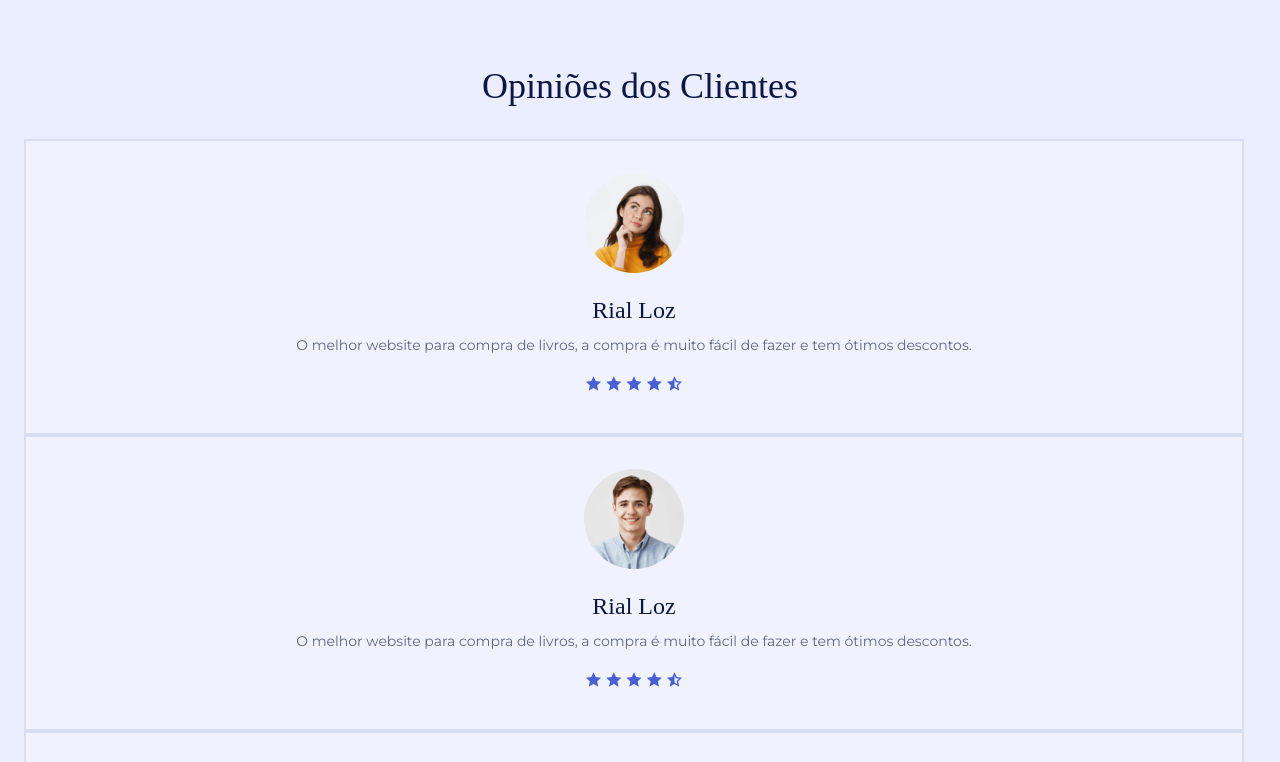
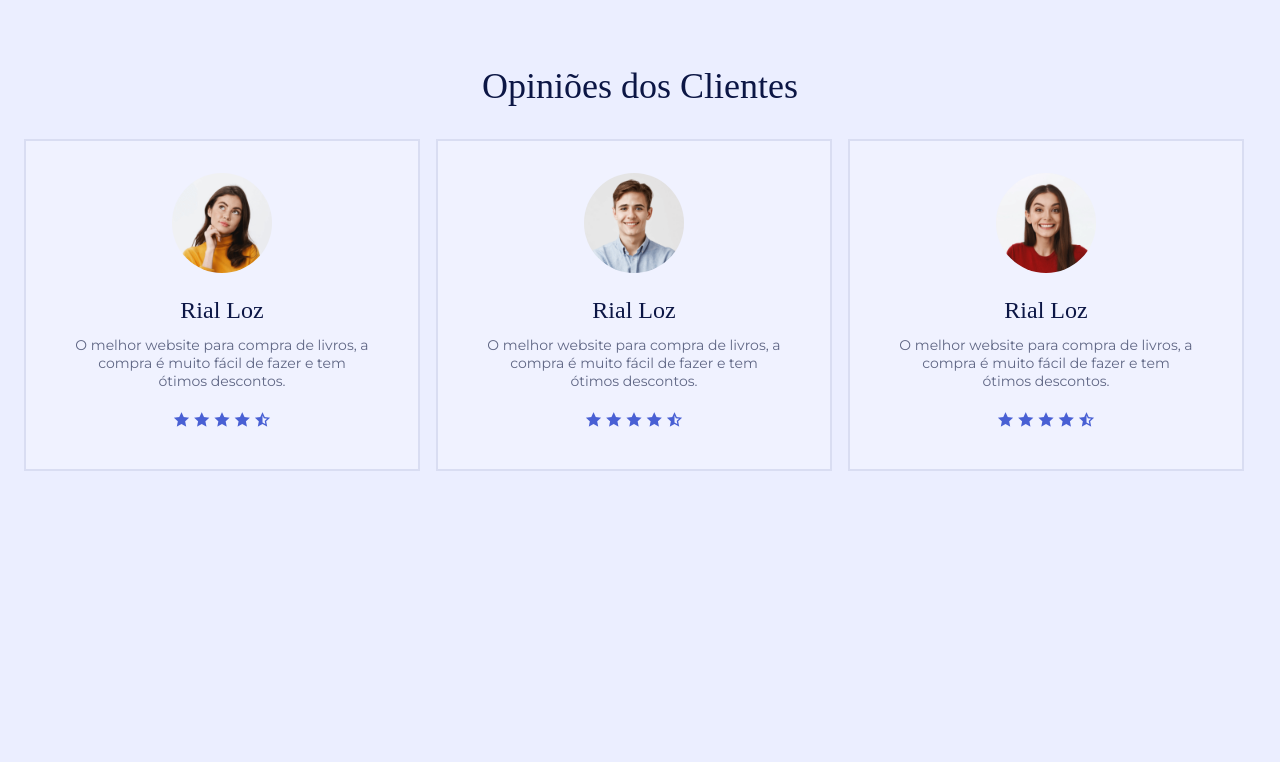
Before and after one commit to Dhimylee/Book-Website, a plain HTML site: page index.html in a window 1280 px wide. Shown: the part 3400-4162 px from the top of the page. After the commit the page ends 3887 px from the top, so only its background shows below. Drawn offline with nearby package versions, Linux system fonts and the light colour scheme; a web font is replaced by a local one.

Commit message:
Transformando o box de opiniões em carrossel

```diff
--- a/assets/js/main.js
+++ b/assets/js/main.js
@@ -102,3 +102,19 @@ let swiperNew = new Swiper('.new__swiper', {
         }
     }
 })
+
+/*================ TESTIMONIAL SWIPER ================ */
+let swiperTestimonial = new Swiper('.testimonial__swiper', {
+    loop: true,
+    spaceBetween: 16,
+    grabCursor: true,
+    slidesPerView: 'auto',
+    centeredSlides: 'auto',
+
+    breakpoints: {
+        1150: {
+            slidesPerView: 3,
+            centeredSlides: false,
+        }
+    }
+})
--- a/index.html
+++ b/index.html
@@ -828,9 +828,9 @@
             <h2 class="section__title">Opiniões dos Clientes</h2>
 
             <div class="testimonial__container container">
-                <div class="testimonial__swiper">
-                    <div>
-                        <article class="testimonial__card">
+                <div class="testimonial__swiper swiper">
+                    <div class="swiper-wrapper">
+                        <article class="testimonial__card swiper-slide">
                             <img src="assets/img/testimonial-perfil-1.png" alt="image" class="testimonial__img">
 
                             <h2 class="testimonial__title">Rial Loz</h2>
@@ -845,7 +845,7 @@
                             </div>
                         </article>
 
-                        <article class="testimonial__card">
+                        <article class="testimonial__card swiper-slide">
                             <img src="assets/img/testimonial-perfil-2.png" alt="image" class="testimonial__img">
 
                             <h2 class="testimonial__title">Rial Loz</h2>
@@ -860,7 +860,7 @@
                             </div>
                         </article>
 
-                        <article class="testimonial__card">
+                        <article class="testimonial__card swiper-slide">
                             <img src="assets/img/testimonial-perfil-3.png" alt="image" class="testimonial__img">
 
                             <h2 class="testimonial__title">Rial Loz</h2>
@@ -875,7 +875,7 @@
                             </div>
                         </article>
 
-                        <article class="testimonial__card">
+                        <article class="testimonial__card swiper-slide">
                             <img src="assets/img/testimonial-perfil-4.png" alt="image" class="testimonial__img">
 
                             <h2 class="testimonial__title">Rial Loz</h2>
```
